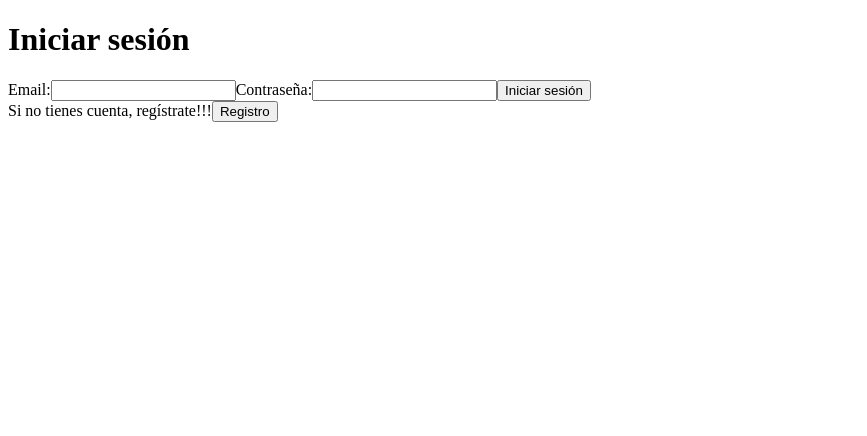
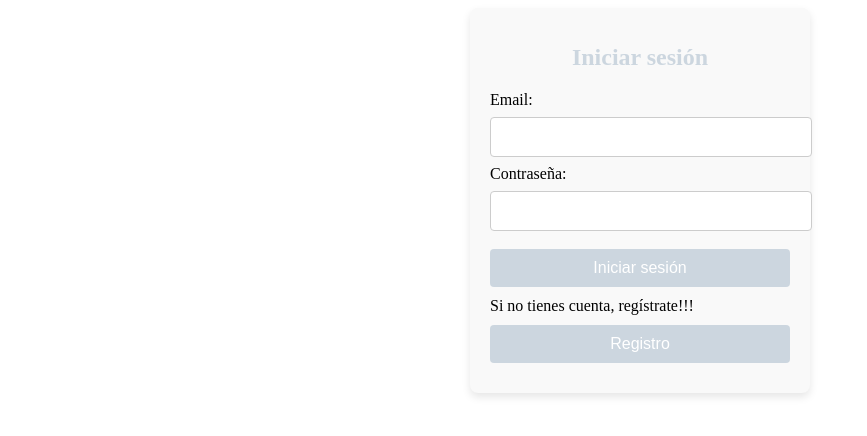
Before and after one commit to SergioMarinC/FileManager, an Angular app: page /login in a window 1280 px wide. Shown: the top 436 px of the page, without its empty margins (0-867 px from the left). Built offline with nearby package versions, Linux system fonts and the light colour scheme.

Commit message:
css login y register

```diff
--- a/src/app/Formularios/login/login.component.css
+++ b/src/app/Formularios/login/login.component.css
@@ -0,0 +1,56 @@
+/* Estilos generales */
+form {
+    width: 300px;
+    margin: 0 auto;
+    padding: 20px;
+    border-radius: 8px;
+    box-shadow: 0 4px 8px rgba(0, 0, 0, 0.1);
+    background-color: #f9f9f9;
+  }
+
+  /* Encabezado */
+  h1 {
+    text-align: center;
+    color: #7c97b15b;
+    font-size: 24px;
+    margin-bottom: 20px;
+  }
+
+  /* Estilos de los inputs */
+  input {
+    width: 100%;
+    padding: 10px;
+    margin: 8px 0;
+    border: 1px solid #ccc;
+    border-radius: 4px;
+    font-size: 16px;
+  }
+
+  /* Estilo para los botones */
+  button {
+    width: 100%;
+    padding: 10px;
+    margin: 10px 0;
+    border: none;
+    background-color: #7c97b15b;
+    color: white;
+    font-size: 16px;
+    border-radius: 4px;
+    cursor: pointer;
+  }
+
+  /* Hover en los botones */
+  button:hover {
+    background-color: #6a7f99;
+  }
+
+  /* Estilos de los enlaces */
+  a {
+    color: #7c97b15b;
+    text-decoration: none;
+    font-size: 14px;
+  }
+
+  a:hover {
+    text-decoration: underline;
+  }
--- a/src/app/Formularios/register/register.component.css
+++ b/src/app/Formularios/register/register.component.css
@@ -0,0 +1,56 @@
+/* Estilos generales */
+form {
+    width: 300px;
+    margin: 0 auto;
+    padding: 20px;
+    border-radius: 8px;
+    box-shadow: 0 4px 8px rgba(0, 0, 0, 0.1);
+    background-color: #f9f9f9;
+  }
+
+  /* Encabezado */
+  h1 {
+    text-align: center;
+    color: #7c97b15b;
+    font-size: 24px;
+    margin-bottom: 20px;
+  }
+
+  /* Estilos de los inputs */
+  input {
+    width: 100%;
+    padding: 10px;
+    margin: 8px 0;
+    border: 1px solid #ccc;
+    border-radius: 4px;
+    font-size: 16px;
+  }
+
+  /* Estilo para los botones */
+  button {
+    width: 100%;
+    padding: 10px;
+    margin: 10px 0;
+    border: none;
+    background-color: #7c97b15b;
+    color: white;
+    font-size: 16px;
+    border-radius: 4px;
+    cursor: pointer;
+  }
+
+  /* Hover en los botones */
+  button:hover {
+    background-color: #6a7f99;
+  }
+
+  /* Estilos de los enlaces */
+  a {
+    color: #7c97b15b;
+    text-decoration: none;
+    font-size: 14px;
+  }
+
+  a:hover {
+    text-decoration: underline;
+  }
```
